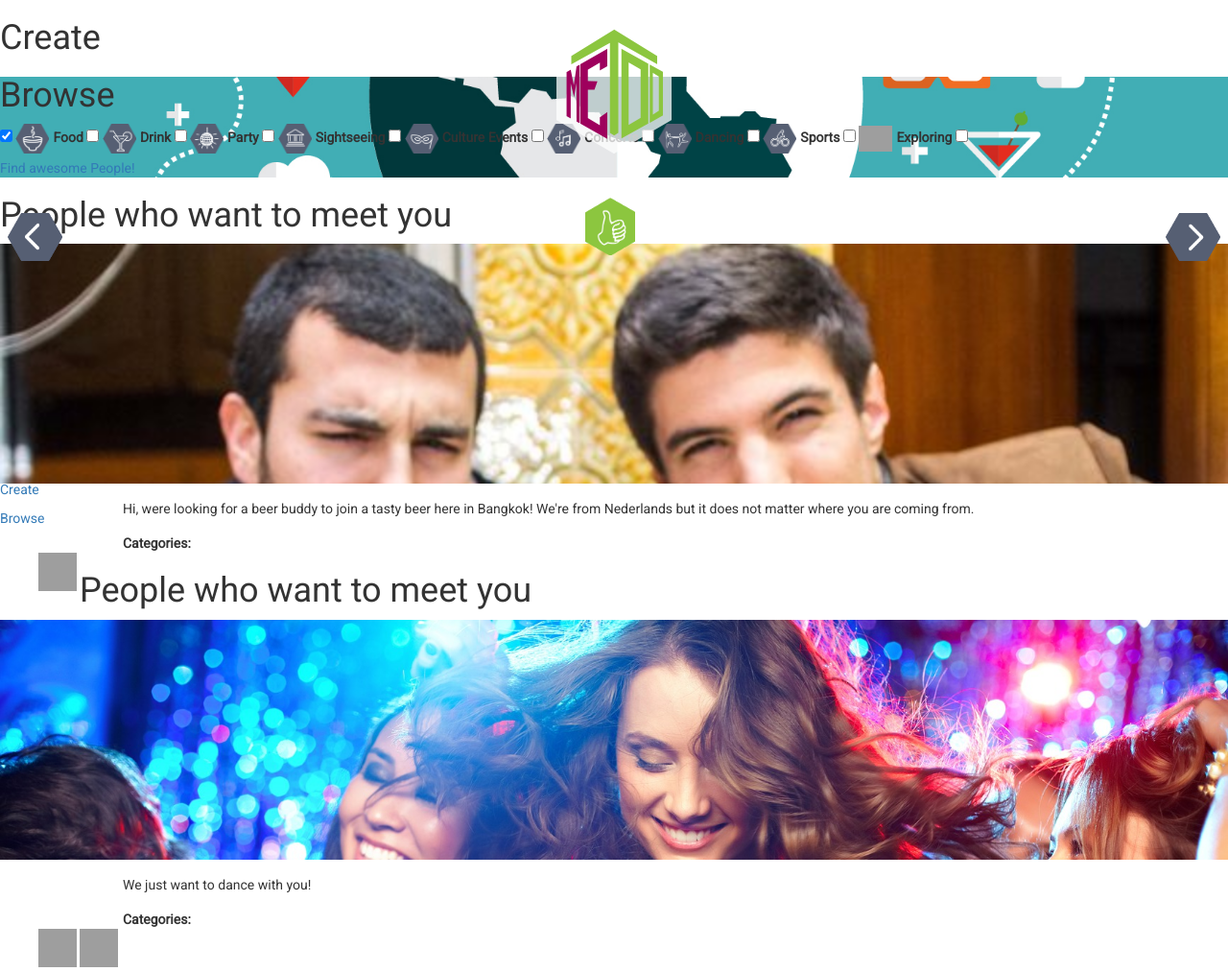
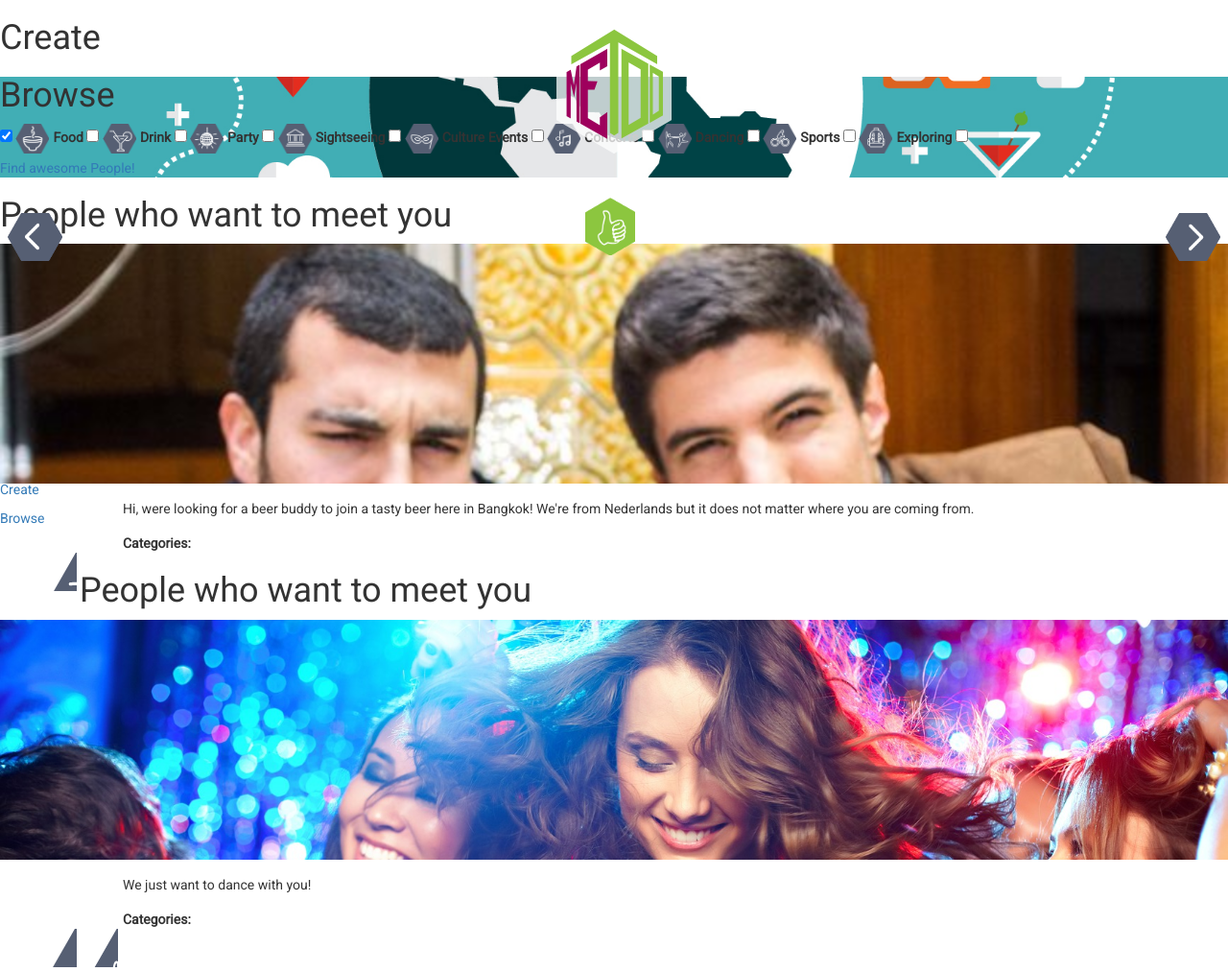
Before and after one commit to ephes/trivago2015, a Django app: template trivago2015/templates/pages/index.html in a window 1280 px wide. Shown: the whole page at 96% size. Run offline with Django 3.2, Linux system fonts and the light colour scheme; the template is opened without the code that fills it, so the values that code supplies are empty; some libraries are stand-ins or nearby versions; grey boxes are pictures that could not be loaded.

Commit message:
replaced a few leftover svgs by pngs and a typo

```diff
--- a/trivago2015/templates/pages/index.html
+++ b/trivago2015/templates/pages/index.html
@@ -81,7 +81,7 @@
     <input name="checkbox-4a" id="checkbox-4a" type="checkbox">
     <label for="checkbox-4a"><img class ="options-icon" src="/static/images/icons/sport.png"/>Sports</label>
     <input name="checkbox-4a" id="checkbox-4a" type="checkbox">
-    <label for="checkbox-4a"><img class ="options-icon" src="/static/images/icons/exploring.png"/>Exploring</label>
+    <label for="checkbox-4a"><img class ="options-icon" src="/static/images/icons/explore.png"/>Exploring</label>
 		<input name="checkbox-4a" id="checkbox-4a" type="checkbox">
 </fieldset>
 <a href="#people-1" data-transition="slide" class="ui-btn ui-icon-arrow-r ui-btn-icon-right">Find awesome People!</a>
@@ -109,7 +109,7 @@
 		</p>
 		<p class="category-title">Categories:</p>
 		<ul class="categories"><li>
-		<embed class="icon" type="image/svg+xml" src="/static/images/icons/drink.svg" /></li></ul>
+		<embed class="icon" type="image/svg+xml" src="/static/images/icons/drink.png" /></li></ul>
 		</div>
 		</div>
 		<!-- /content -->
@@ -135,9 +135,9 @@
 		</p>
 		<p class="category-title">Categories:</p>
 		<ul class="categories"><li>
-		<embed class="icon" type="image/svg+xml" src="/static/images/icons/party.svg" /></li>
+		<embed class="icon" type="image/svg+xml" src="/static/images/icons/party.png" /></li>
 	<li>
-	<embed class="icon" type="image/svg+xml" src="/static/images/icons/dance.svg" /></li></ul>
+	<embed class="icon" type="image/svg+xml" src="/static/images/icons/dance.png" /></li></ul>
 		</div>
 		</div>
 		<!-- /content -->
```
